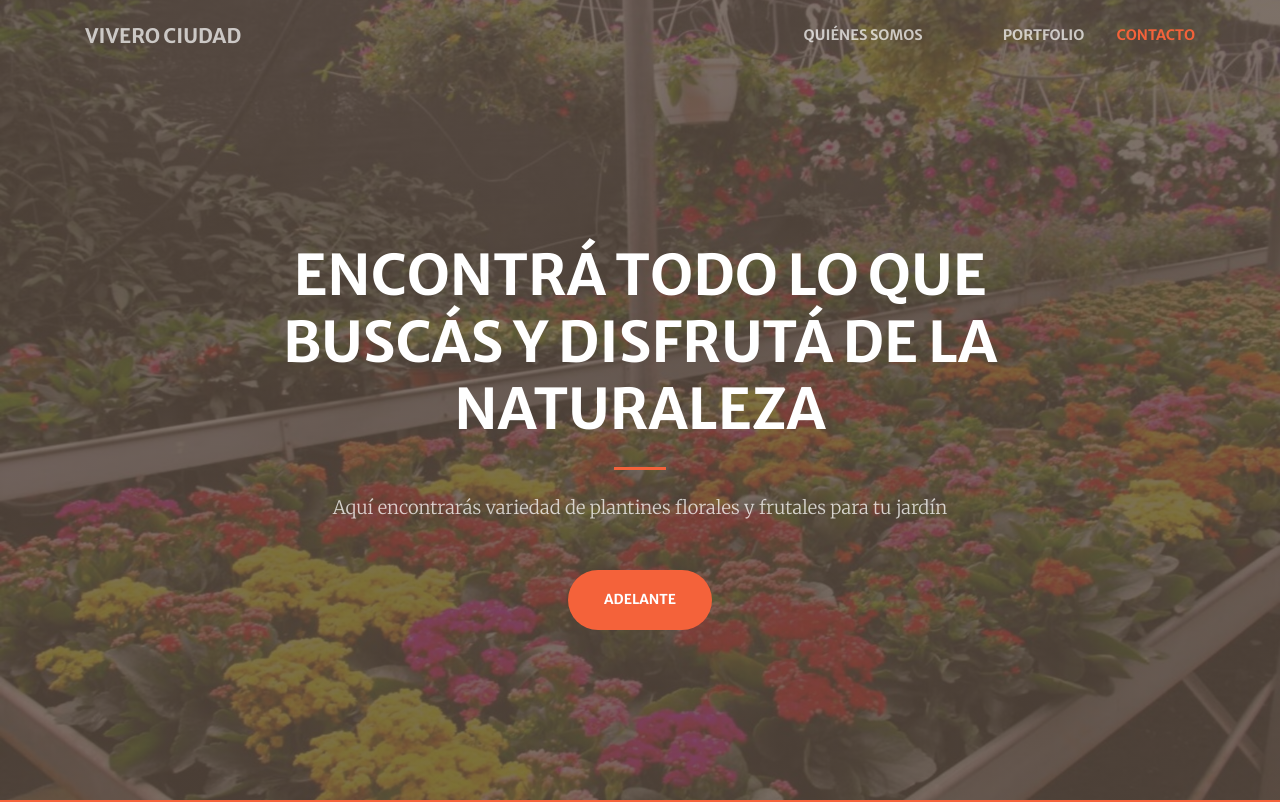
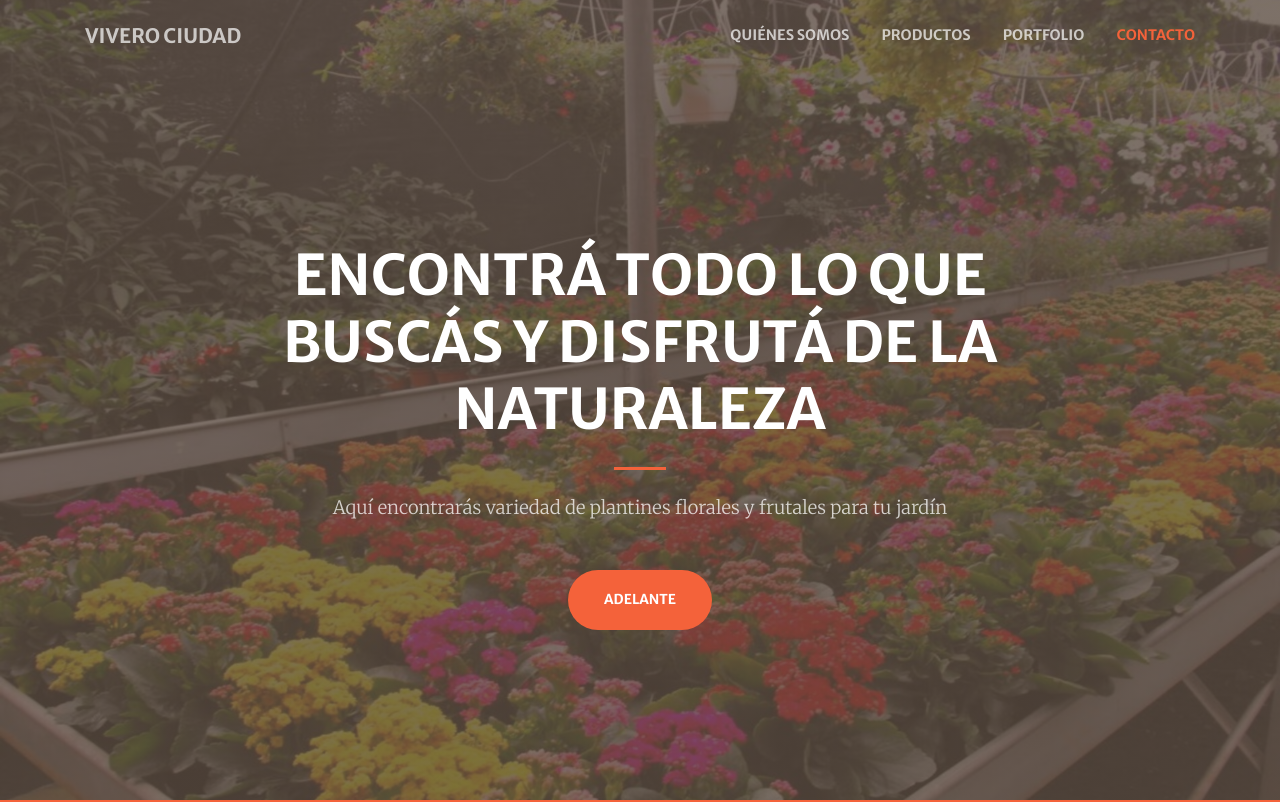
Before and after one commit to programaciones/preproyecto, a plain HTML site: page index.html in a window 1280 px wide. Shown: the top 802 px of the page. Drawn offline with nearby package versions, Linux system fonts and the light colour scheme.

Commit message:
Update index.html

```diff
--- a/index.html
+++ b/index.html
@@ -27,7 +27,7 @@
                 <div class="collapse navbar-collapse" id="navbarResponsive">
                     <ul class="navbar-nav ml-auto my-2 my-lg-0">
                         <li class="nav-item"><a class="nav-link js-scroll-trigger" href="#about">QUIÉNES SOMOS</a></li>
-                        <li class="nav-item"><a class="nav-link js-scroll-trigger" href="#services"PRODUCTOS</a></li>
+                        <li class="nav-item"><a class="nav-link js-scroll-trigger" href="#services">PRODUCTOS</a></li>
                         <li class="nav-item"><a class="nav-link js-scroll-trigger" href="#portfolio">PORTFOLIO</a></li>
                         <li class="nav-item"><a class="nav-link js-scroll-trigger" href="#contact">CONTACTO</a></li>
                     </ul>
```
